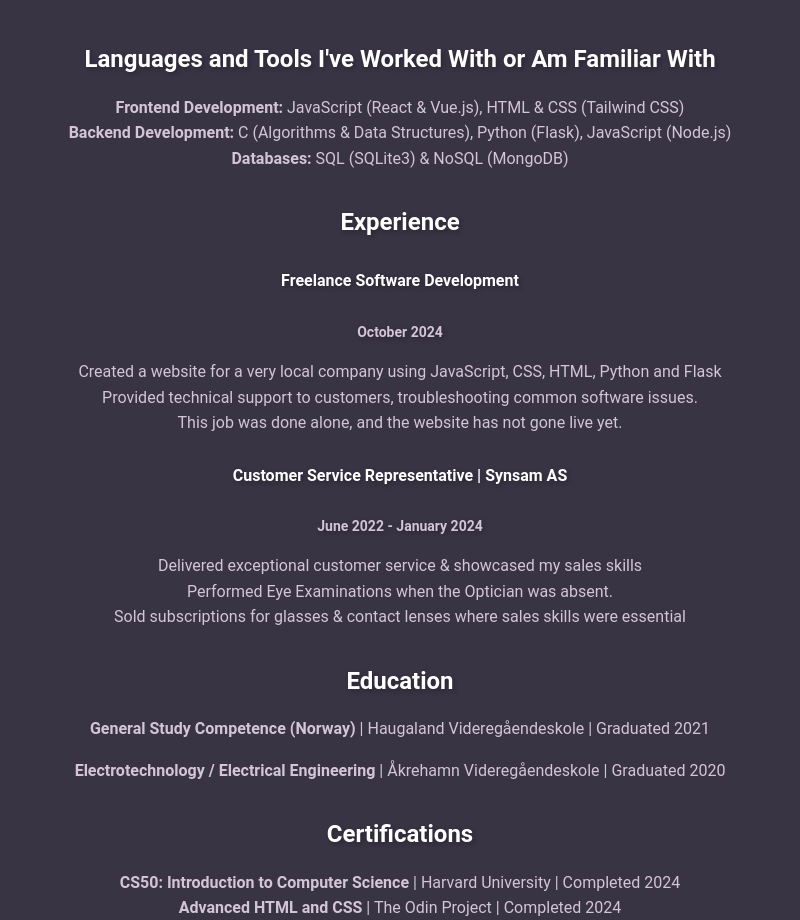
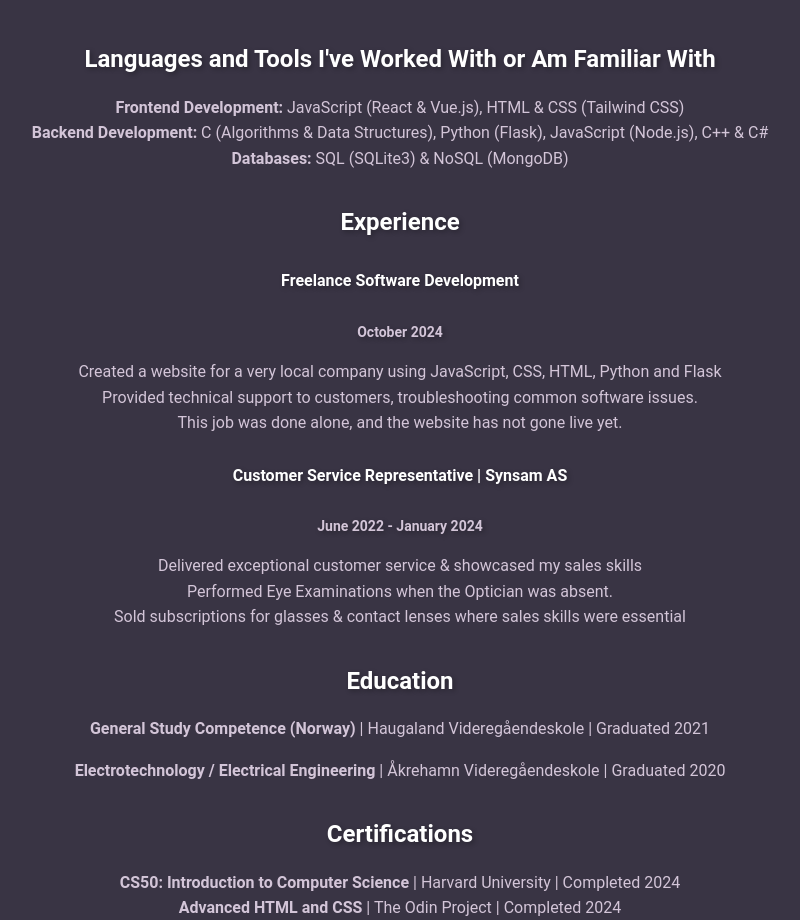
Before and after one commit to sambersa/sambersa.pro, a plain HTML site: page index.html in a window 1280 px wide. Shown: the part 3700-4620 px from the top of the page, without its empty margins (240-1040 px from the left). Drawn offline with Linux system fonts and the light colour scheme.

Commit message:
Update index.html

```diff
--- a/index.html
+++ b/index.html
@@ -138,7 +138,7 @@
                 <h4 class="section-title">Languages and Tools I've Worked With or Am Familiar With</h4>
                 <ul>
                     <li><strong>Frontend Development:</strong> JavaScript (React & Vue.js), HTML & CSS (Tailwind CSS)</li>
-                    <li><strong>Backend Development:</strong> C (Algorithms & Data Structures), Python (Flask), JavaScript (Node.js)</li>
+                    <li><strong>Backend Development:</strong> C (Algorithms & Data Structures), Python (Flask), JavaScript (Node.js), C++ & C#</li>
                     <li><strong>Databases:</strong> SQL (SQLite3) & NoSQL (MongoDB)</li>
                 </ul>
 
```
